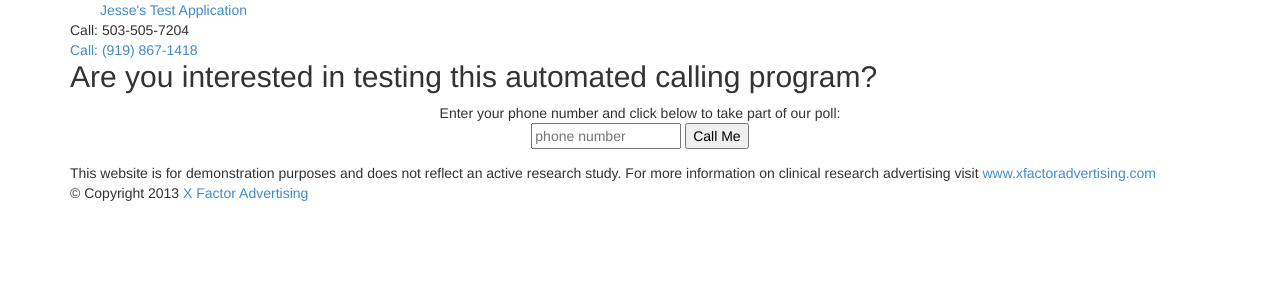
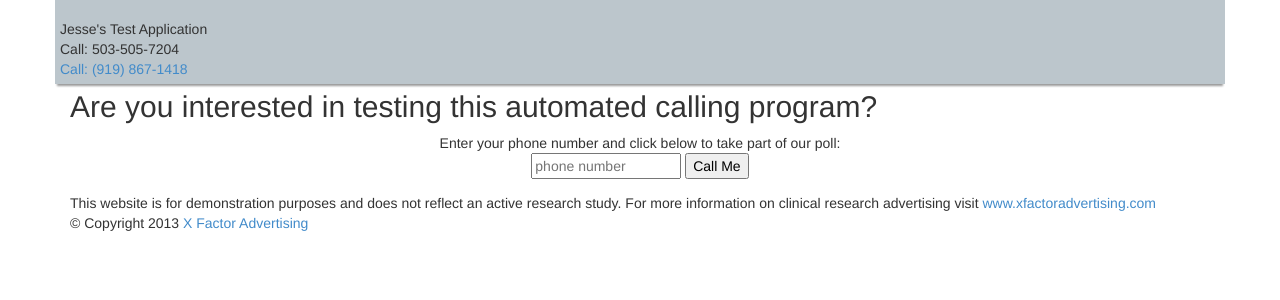
Before and after one commit to jessedictor/XfactorFinal, a PHP site: page / in a window 1280 px wide. Shown: the top 300 px of the page. Run offline with PHP 8.4, Linux system fonts and the light colour scheme; some libraries are stand-ins or nearby versions.

Commit message:
more style
more style. Removed some unused classes.

```diff
--- a/index.php
+++ b/index.php
@@ -50,7 +50,7 @@
 	<body>
 		<div class="navbar navbar-fixed-top">
 			<div class="navbar-inner">
-				<div class="container">
+				<div style="background:#BCC6CC; padding:5px; box-shadow: 0 4px 2px -2px rgba(0,0,0,0.4);" class="container">
 					<!-- .btn-navbar is used as the toggle for collapsed navbar content -->
 				    <a class="btn btn-navbar" data-toggle="collapse" data-target=".nav-collapse">
 				    	<span class="icon-bar"></span>
@@ -59,14 +59,14 @@
 				    </a>
 
 				    <!-- Be sure to leave the brand out there if you want it shown -->
-				    <a class="brand hidden-phone" href="javascript:void()">Jesse's Test Application</a>
+				    <div>Jesse's Test Application</div>
 					<div class="brand visible-phone">Call: 503-505-7204</div>
 
 					<a class="brand right visible-desktop" href="#">Call: (919) 867-1418</a>
 				</div>
 			</div>
 		</div>
-		<div class="hero" style="margin-top:40px;">
+		<div class="hero" style="margin-top:70px;">
 			<div class="container">
 	<a class="hidden-phone" href="javascript:void();" id="videoPlay"></a>
 	<h2 class="hidden-phone">
```
